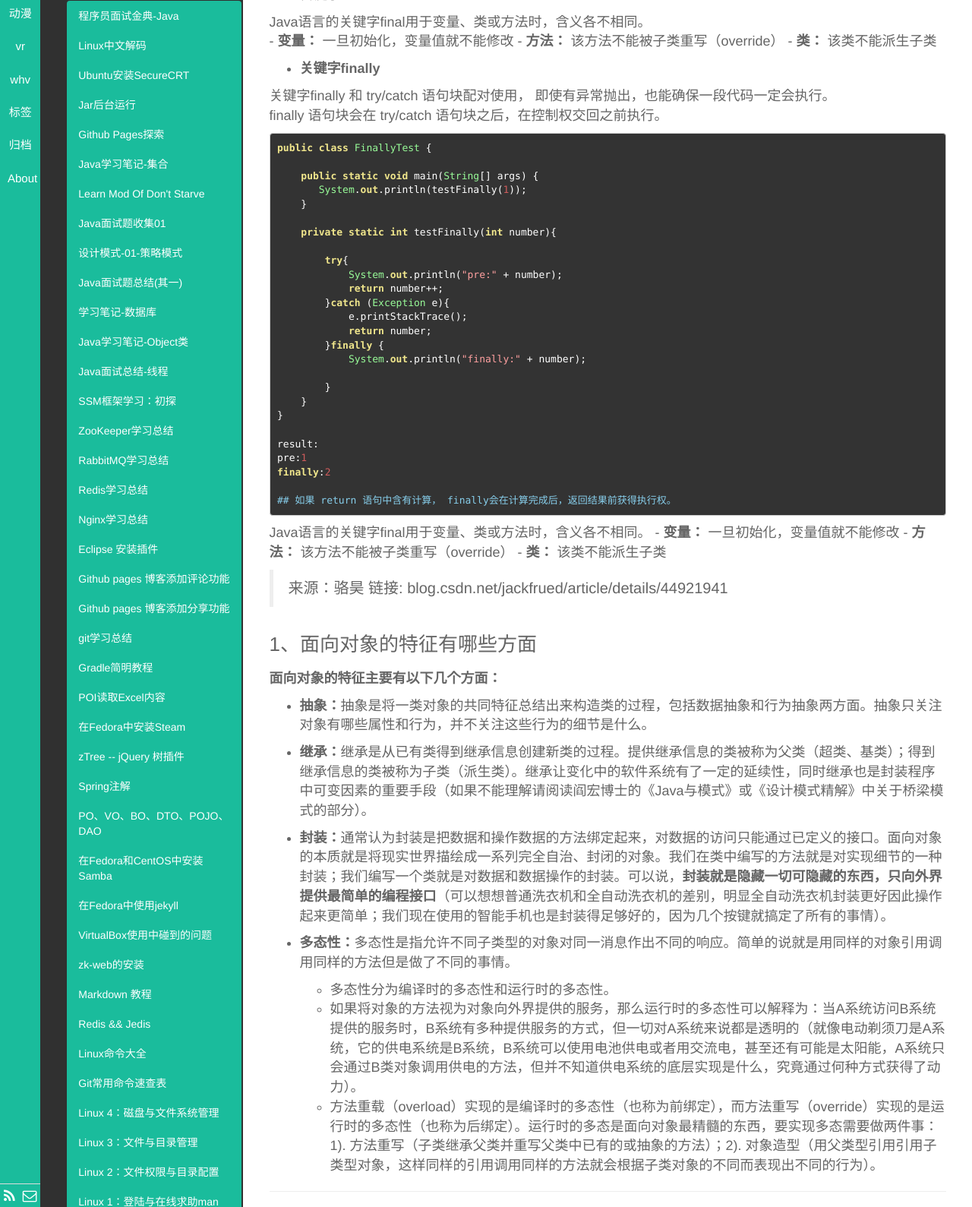
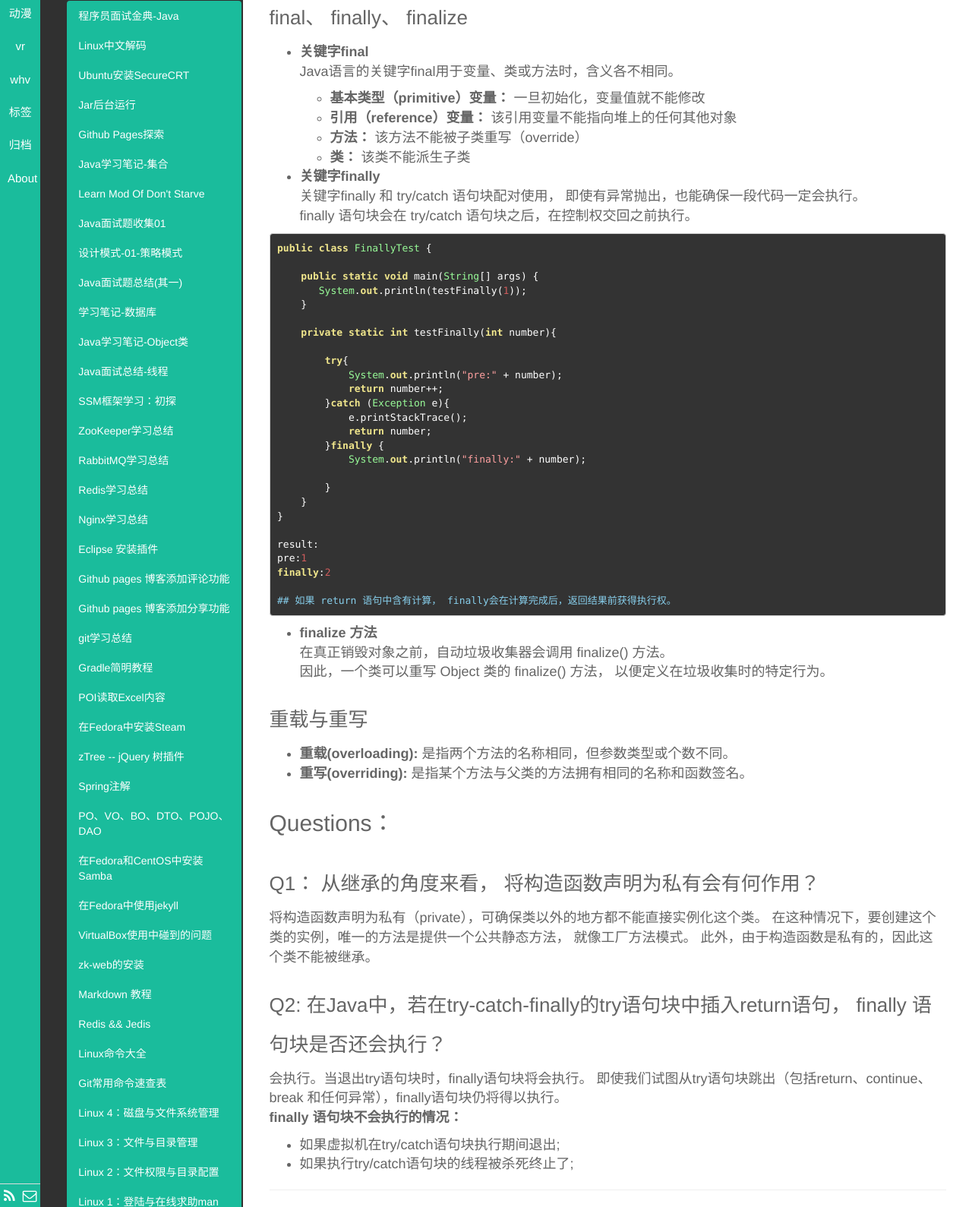
Before and after one commit to demon7452/demon7452.github.io, a Jekyll site: the page built from _posts/技术/JavaInterviewQuestions/2019-10-15-程序员面试金典-Java.md, in a window 1280 px wide, cut to the strip 234-1823 px from the top of the page. Shown: the whole strip at 76% size. Built offline with Jekyll 4.4.1, drawn with Linux system fonts in a browser that asks for light colours; comment, search, counter and statistics services are not loaded.

Commit message:
add question

````diff
--- a/_posts/技术/JavaInterviewQuestions/2019-10-15-程序员面试金典-Java.md
+++ b/_posts/技术/JavaInterviewQuestions/2019-10-15-程序员面试金典-Java.md
@@ -8,15 +8,18 @@ description: Java面试题
 ---
 
 ## Java 基础知识
+
+### final、 finally、 finalize
+
  - **关键字final**
+    Java语言的关键字final用于变量、类或方法时，含义各不相同。
 
- Java语言的关键字final用于变量、类或方法时，含义各不相同。
-    - **变量：** 一旦初始化，变量值就不能修改
+    - **基本类型（primitive）变量：** 一旦初始化，变量值就不能修改
+    - **引用（reference）变量：** 该引用变量不能指向堆上的任何其他对象
     - **方法：** 该方法不能被子类重写（override）
     - **类：** 该类不能派生子类
 
  - **关键字finally**
-
   关键字finally 和 try/catch 语句块配对使用， 即使有异常抛出，也能确保一段代码一定会执行。
   finally 语句块会在 try/catch 语句块之后，在控制权交回之前执行。
 
@@ -50,25 +53,24 @@ finally:2
 
 ```
 
-  Java语言的关键字final用于变量、类或方法时，含义各不相同。
-     - **变量：** 一旦初始化，变量值就不能修改
-     - **方法：** 该方法不能被子类重写（override）
-     - **类：** 该类不能派生子类
+ - **finalize 方法**
+  在真正销毁对象之前，自动垃圾收集器会调用 finalize() 方法。
+  因此，一个类可以重写 Object 类的 finalize() 方法， 以便定义在垃圾收集时的特定行为。
+
+### 重载与重写
+  - **重载(overloading):** 是指两个方法的名称相同，但参数类型或个数不同。
+  - **重写(overriding):** 是指某个方法与父类的方法拥有相同的名称和函数签名。
 
 
-> 来源：骆昊   链接: blog.csdn.net/jackfrued/article/details/44921941
+## Questions：
 
-### 1、面向对象的特征有哪些方面
+### Q1： 从继承的角度来看， 将构造函数声明为私有会有何作用？
+ 将构造函数声明为私有（private），可确保类以外的地方都不能直接实例化这个类。
+ 在这种情况下，要创建这个类的实例，唯一的方法是提供一个公共静态方法，
+ 就像工厂方法模式。 此外，由于构造函数是私有的，因此这个类不能被继承。
 
-**面向对象的特征主要有以下几个方面：**
-
-- **抽象：**抽象是将一类对象的共同特征总结出来构造类的过程，包括数据抽象和行为抽象两方面。抽象只关注对象有哪些属性和行为，并不关注这些行为的细节是什么。
-
-- **继承：**继承是从已有类得到继承信息创建新类的过程。提供继承信息的类被称为父类（超类、基类）；得到继承信息的类被称为子类（派生类）。继承让变化中的软件系统有了一定的延续性，同时继承也是封装程序中可变因素的重要手段（如果不能理解请阅读阎宏博士的《Java与模式》或《设计模式精解》中关于桥梁模式的部分）。
-
-- **封装：**通常认为封装是把数据和操作数据的方法绑定起来，对数据的访问只能通过已定义的接口。面向对象的本质就是将现实世界描绘成一系列完全自治、封闭的对象。我们在类中编写的方法就是对实现细节的一种封装；我们编写一个类就是对数据和数据操作的封装。可以说，**封装就是隐藏一切可隐藏的东西，只向外界提供最简单的编程接口**（可以想想普通洗衣机和全自动洗衣机的差别，明显全自动洗衣机封装更好因此操作起来更简单；我们现在使用的智能手机也是封装得足够好的，因为几个按键就搞定了所有的事情）。
-
-- **多态性：**多态性是指允许不同子类型的对象对同一消息作出不同的响应。简单的说就是用同样的对象引用调用同样的方法但是做了不同的事情。
-  - 多态性分为编译时的多态性和运行时的多态性。
-  - 如果将对象的方法视为对象向外界提供的服务，那么运行时的多态性可以解释为：当A系统访问B系统提供的服务时，B系统有多种提供服务的方式，但一切对A系统来说都是透明的（就像电动剃须刀是A系统，它的供电系统是B系统，B系统可以使用电池供电或者用交流电，甚至还有可能是太阳能，A系统只会通过B类对象调用供电的方法，但并不知道供电系统的底层实现是什么，究竟通过何种方式获得了动力）。
-  - 方法重载（overload）实现的是编译时的多态性（也称为前绑定），而方法重写（override）实现的是运行时的多态性（也称为后绑定）。运行时的多态是面向对象最精髓的东西，要实现多态需要做两件事：1). 方法重写（子类继承父类并重写父类中已有的或抽象的方法）；2). 对象造型（用父类型引用引用子类型对象，这样同样的引用调用同样的方法就会根据子类对象的不同而表现出不同的行为）。
+### Q2: 在Java中，若在try-catch-finally的try语句块中插入return语句， finally 语句块是否还会执行？
+ 会执行。当退出try语句块时，finally语句块将会执行。 即使我们试图从try语句块跳出（包括return、continue、break 和任何异常），finally语句块仍将得以执行。
+ **finally 语句块不会执行的情况：**
+ - 如果虚拟机在try/catch语句块执行期间退出;
+ - 如果执行try/catch语句块的线程被杀死终止了;
````
